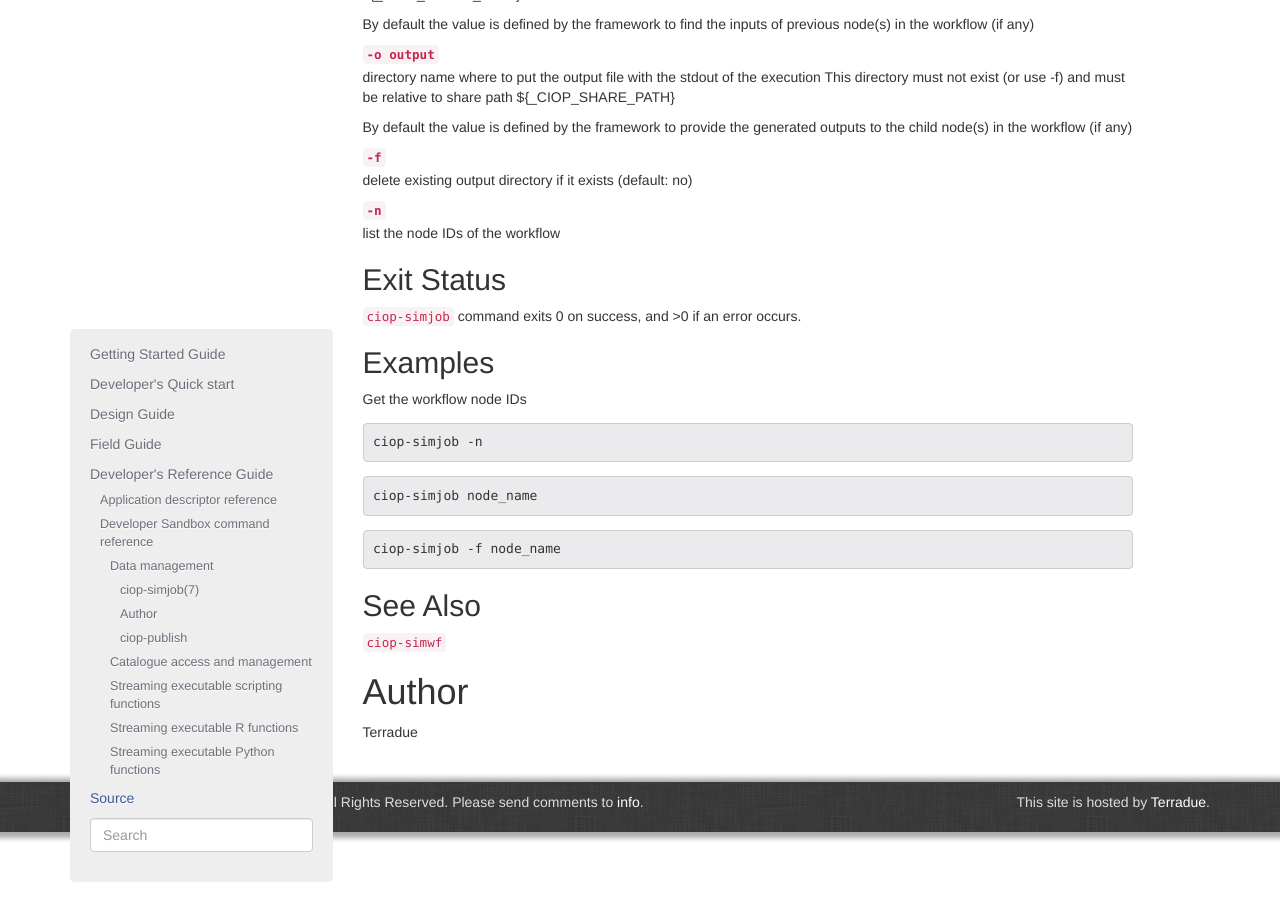
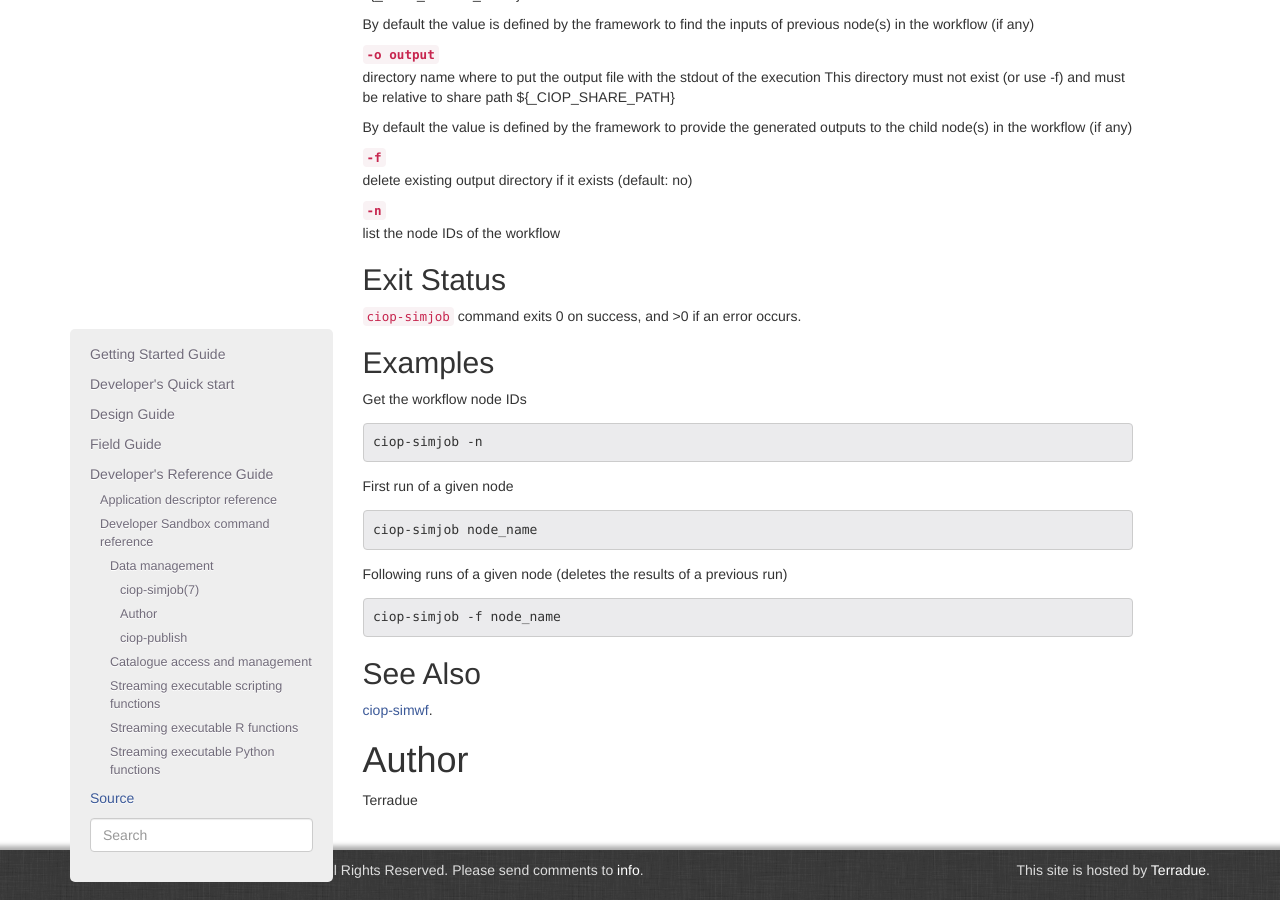
Before and after one commit to Terradue/doc-developer-sandbox, a Sphinx documentation site: the page built from source/reference/man/ciop-copy.rst, in a window 1280 px wide and 900 px high, scrolled down 720 px. Built offline with Sphinx 7.4.7, drawn with Linux system fonts in a browser that asks for light colours; pages that are not in the unit, such as notebooks, are missing from menus.

Commit message:
Update ciop-copy.rst

```diff
--- a/source/reference/man/ciop-copy.rst
+++ b/source/reference/man/ciop-copy.rst
@@ -55,11 +55,13 @@ Get the workflow node IDs
 
                         ciop-simjob -n
 
+First run of a given node
 
 .. code-block:: bash
 
                         ciop-simjob node_name
 
+Following runs of a given node (deletes the results of a previous run)
 
 .. code-block:: bash
 
@@ -69,7 +71,7 @@ Get the workflow node IDs
 See Also
 --------
 
-``ciop-simwf``
+`ciop-simwf <ciop-simwf>`_.
 
 Author
 ======
```
